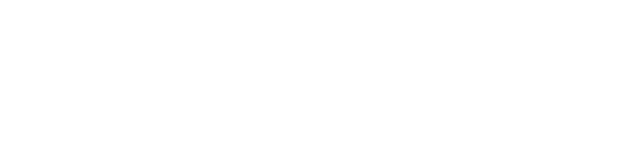
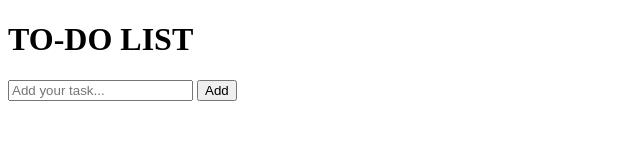
Before and after one commit to TruongPhuc2005/to-do-list-app, a plain HTML site: page index.html in a window 1280 px wide. Shown: the whole page, without its empty margins (0-640 px from the left). Drawn offline with Linux system fonts and the light colour scheme.

Commit message:
add form

```diff
--- a/index.html
+++ b/index.html
@@ -9,7 +9,16 @@
 </head>
 
 <body>
+    <div class="container">
+        <h1>TO-DO LIST</h1>
+        <form id="todo-form">
+            <input type="text" id="todo-form" placeholder="Add your task..." required>
+            <button type="submit">Add</button>
+        </form>
+        <ul id="todo-list"></ul>
 
+    </div>
+    <script src="app.js"></script>
 </body>
 
 </html>
```
